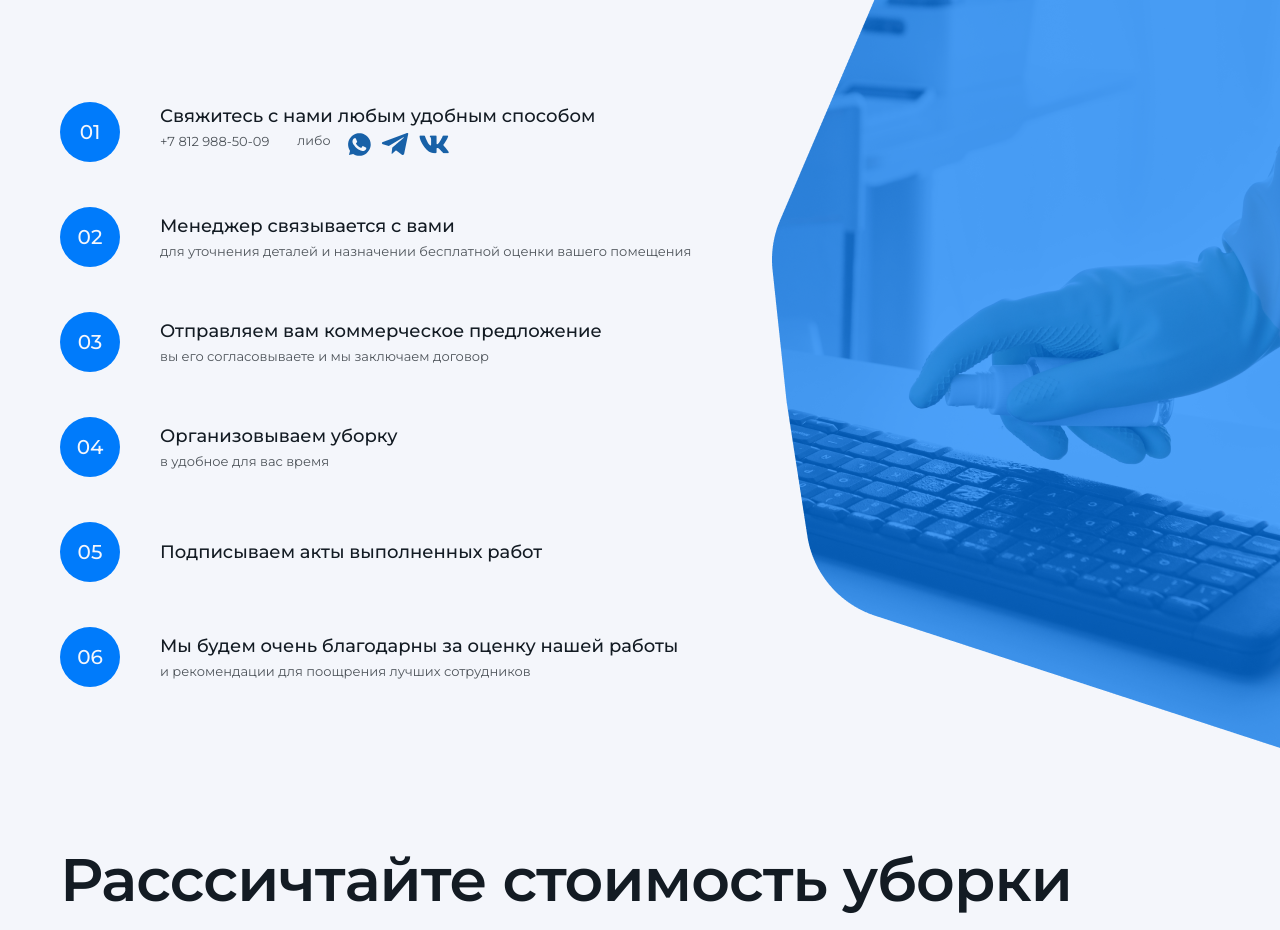
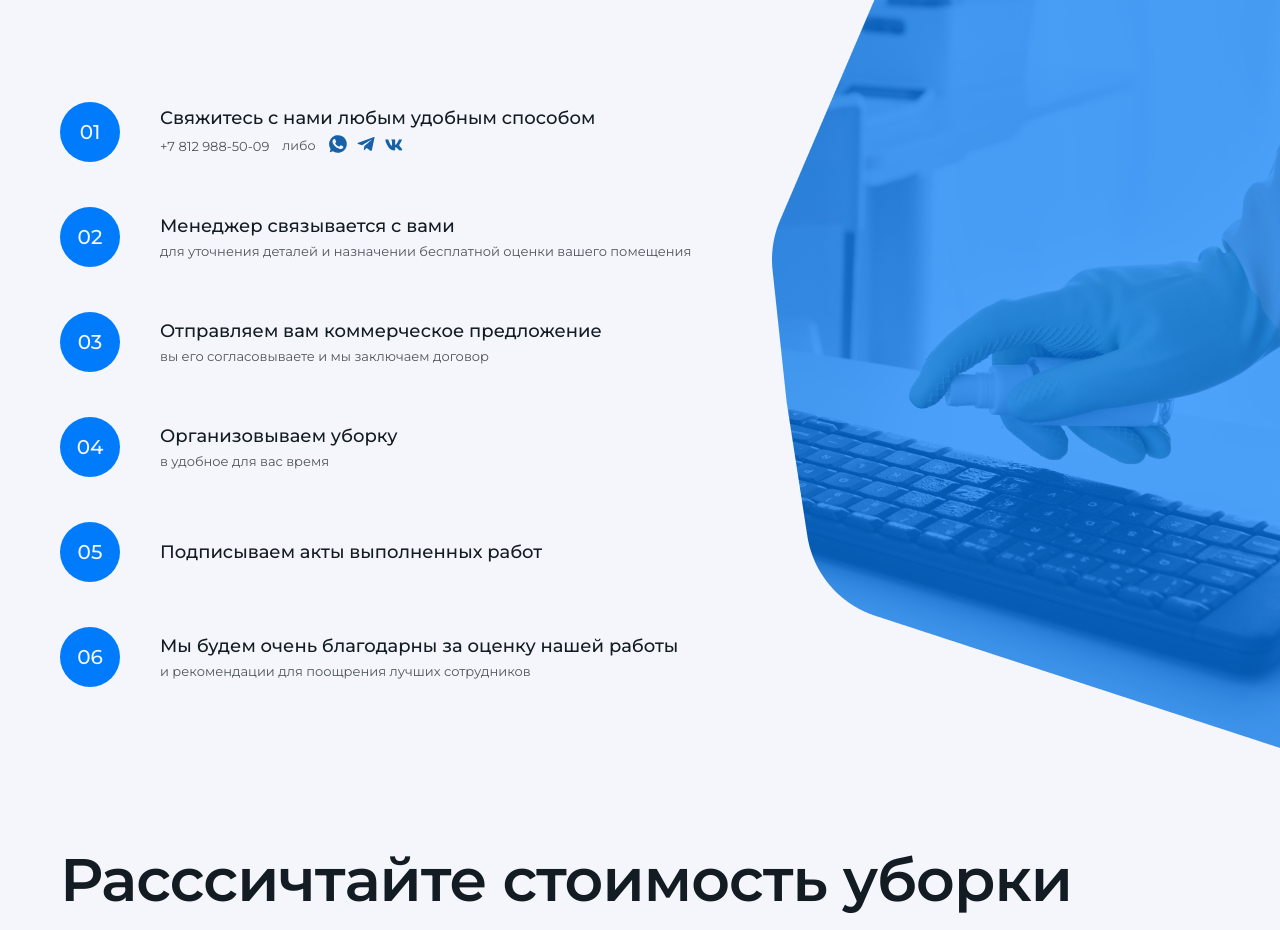
Before and after one commit to asadbekqulboyev/maklean, a plain HTML site: page index.html in a window 1280 px wide. Shown: the part 5842-6772 px from the top of the page. Drawn offline with nearby package versions, Linux system fonts and the light colour scheme.

Commit message:
4-iconka va matnlarni centerlashtirildi

```diff
--- a/assets/scss/_works.scss
+++ b/assets/scss/_works.scss
@@ -241,6 +241,19 @@
             font-style: normal;
             font-weight: 400;
             line-height: normal;
+            align-items: center;
+            .social {
+                align-items: center;
+                span{
+                    padding-left: 13px;
+                }
+                ul{
+                    padding-left: 13px;
+                    img{
+                        width: 18px;
+                    }
+                }
+            }
             @media (max-width:556px) {
                 font-size: 10px;
                 }
```
Also changed, not shown: assets/css/style.css, 1 other file.
